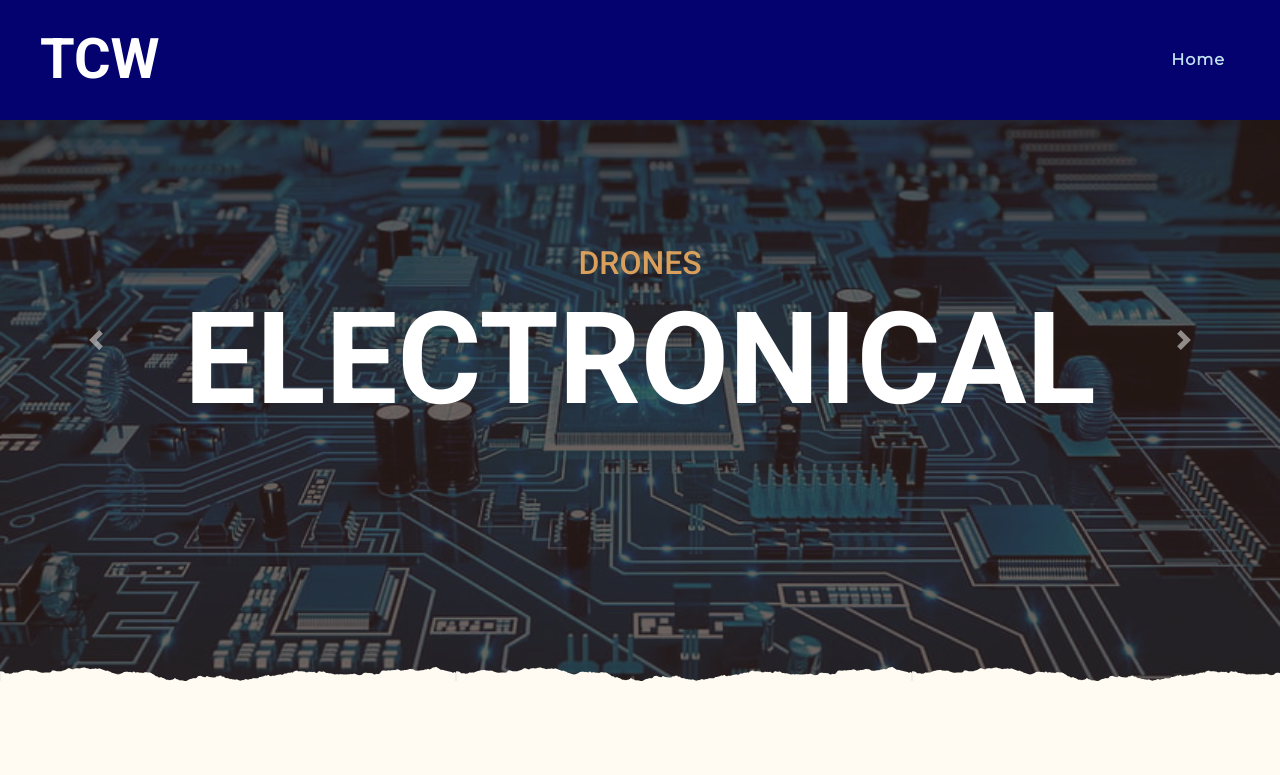
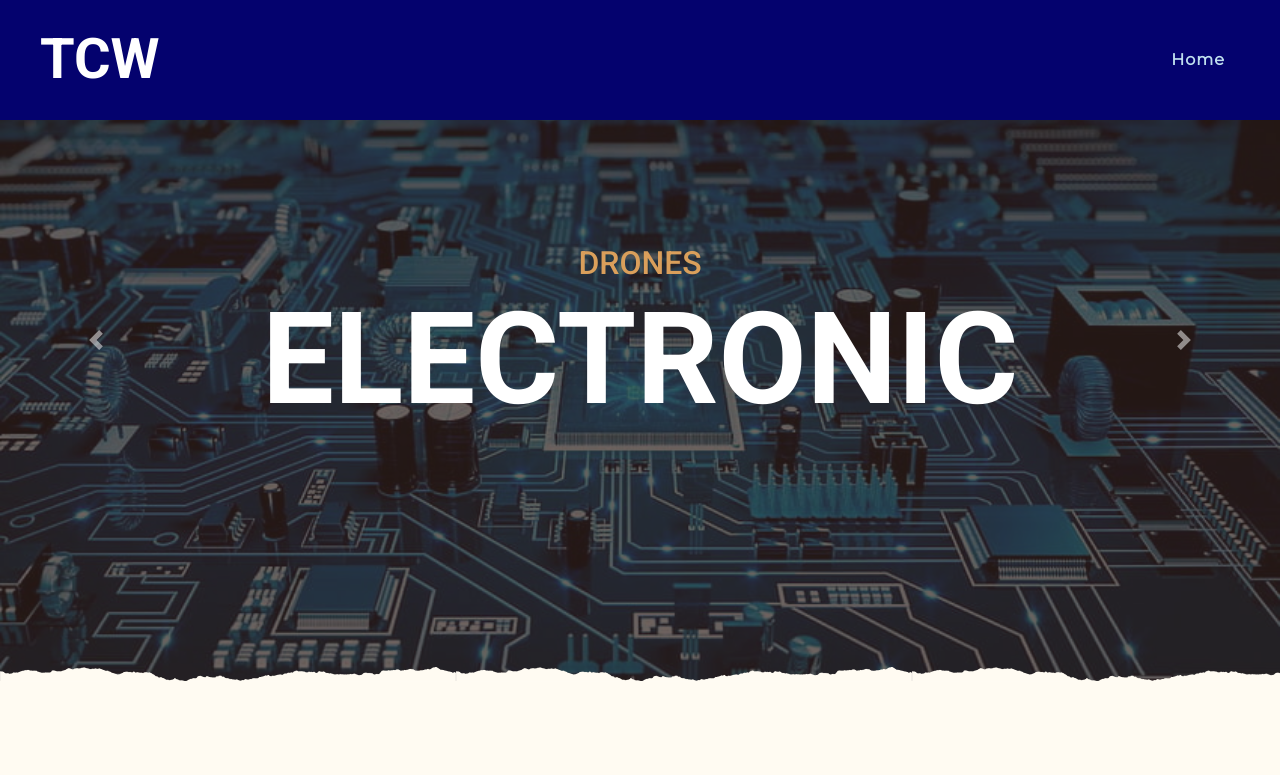
Before and after one commit to angeCalderon23/paginaStand_Despliegue, a plain HTML site: page index.html in a window 1280 px wide. Shown: the top 775 px of the page. Drawn offline with nearby package versions, Linux system fonts and the light colour scheme.

Commit message:
subiendo con jenkins

```diff
--- a/index.html
+++ b/index.html
@@ -59,7 +59,7 @@
                     <img class="w-100" src="img/wallpaperDrone.png" alt="Image">
                     <div class="carousel-caption d-flex flex-column align-items-center justify-content-center">
                         <h2 class="text-primary font-weight-medium m-0"></h2>
-                        <h1 class="display-1 text-white m-0">ELECTRONICAL</h1>
+                        <h1 class="display-1 text-white m-0">ELECTRIC</h1>
                         <h2 class="text-white m-0"></h2>
                     </div>
                 </div>
@@ -67,7 +67,7 @@
                     <img class="w-100" src="img/wallpaper1.jpg" alt="Image">
                     <div class="carousel-caption d-flex flex-column align-items-center justify-content-center">
                         <h2 class="text-primary font-weight-medium m-0">DRONES</h2>
-                        <h1 class="display-1 text-white m-0">ELECTRONICAL</h1>
+                        <h1 class="display-1 text-white m-0">ELECTRONIC</h1>
                         <h2 class="text-white m-0"></h2>
                     </div>
                 </div>
```
